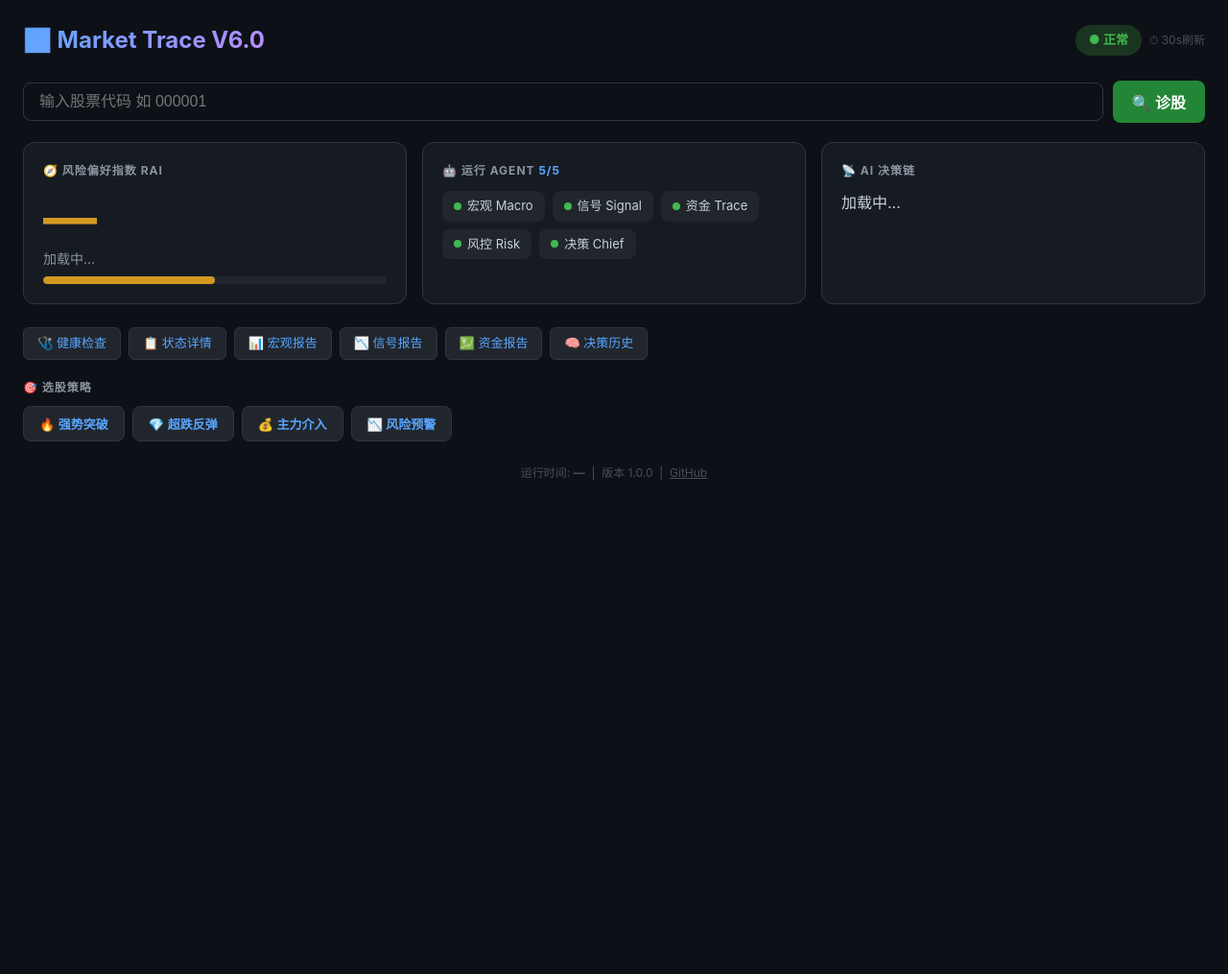
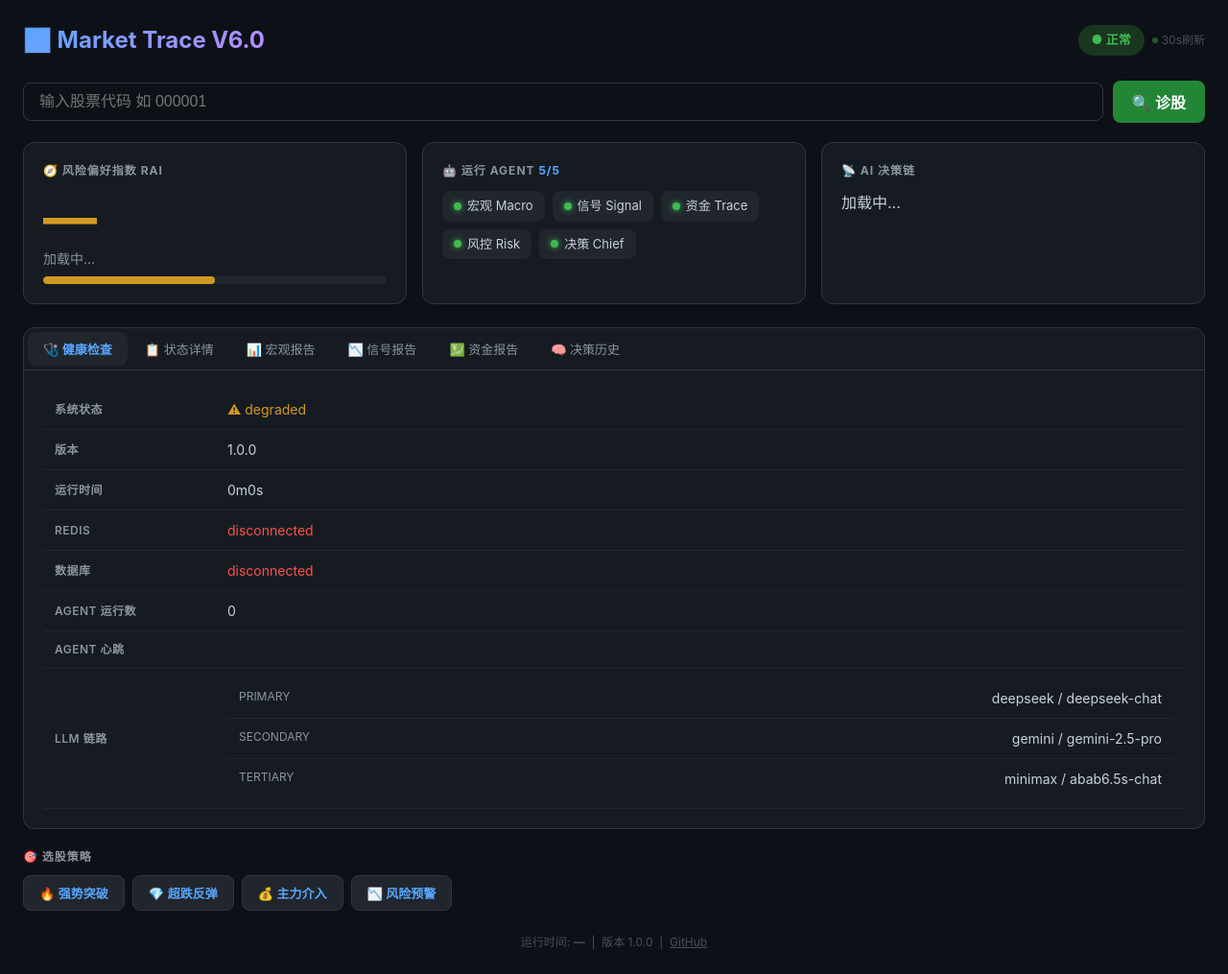
Before and after one commit to mygaga2024/market-trace-v6, a FastAPI app: page / in a window 1280 px wide. Shown: the whole page at 96% size. Before the commit the page ends 500 px from the top, so only its background shows below. Run offline with FastAPI, Linux system fonts and the light colour scheme; parts of the project's set-up code (start-up, migrations or seed data) failed here and were passed over.

Commit message:
feat: WebUI Tab面板替代跳转链接 + 卡片悬浮动画 + 数据表格化渲染

```diff
--- a/static/css/dashboard.css
+++ b/static/css/dashboard.css
@@ -10,6 +10,7 @@
   --bg-input: #0d1117;
   --bg-tag: #21262d;
   --border-color: #30363d;
+  --border-active: #58a6ff;
   --text-primary: #c9d1d9;
   --text-secondary: #8b949e;
   --text-muted: #484f58;
@@ -24,6 +25,7 @@
   --btn-primary-bg: #238636;
   --btn-primary-hover: #2ea043;
   --shadow: 0 2px 8px rgba(0,0,0,.3);
+  --radius: 12px;
 }
 
 /* ── Reset & Base ── */
@@ -83,17 +85,33 @@ body {
 /* ── Cards ── */
 .card {
   background: var(--bg-card); border: 1px solid var(--border-color);
-  border-radius: 12px; padding: 20px;
+  border-radius: var(--radius); padding: 20px;
+  transition: transform .2s ease, box-shadow .2s ease, border-color .2s ease;
+}
+.card:hover {
+  transform: translateY(-2px);
+  box-shadow: 0 4px 16px rgba(0,0,0,.4);
+  border-color: var(--border-active);
 }
 .card-title {
   font-size: 12px; text-transform: uppercase; color: var(--text-secondary);
   margin-bottom: 12px; letter-spacing: 1px;
 }
 
+/* ── Card enter animation ── */
+@keyframes fadeInUp {
+  from { opacity: 0; transform: translateY(12px); }
+  to   { opacity: 1; transform: translateY(0); }
+}
+.card { animation: fadeInUp .4s ease backwards; }
+.card:nth-child(1) { animation-delay: 0s; }
+.card:nth-child(2) { animation-delay: .1s; }
+.card:nth-child(3) { animation-delay: .2s; }
+
 /* ── RAI ── */
 .rai-value {
   font-size: 56px; font-weight: 700; line-height: 1;
-  transition: color .3s;
+  transition: color .5s ease;
 }
 .rai-good { color: var(--color-green); }
 .rai-warm { color: var(--color-yellow); }
@@ -117,9 +135,10 @@ body {
   display: flex; align-items: center; gap: 6px;
   padding: 6px 12px; background: var(--bg-tag);
   border-radius: 8px; font-size: 13px;
+  transition: background .2s;
 }
-.agent-dot .dot { width: 8px; height: 8px; border-radius: 50%; }
-.dot-on  { background: var(--color-green); }
+.agent-dot .dot { width: 8px; height: 8px; border-radius: 50%; transition: background .3s; }
+.dot-on  { background: var(--color-green); box-shadow: 0 0 6px var(--color-green); }
 .dot-off { background: var(--color-red); }
 
 /* ── LLM Chain ── */
@@ -132,22 +151,65 @@ body {
 .llm-status-on  { color: var(--color-green); }
 .llm-status-off { color: var(--text-secondary); }
 
-/* ── Links ── */
-.links {
-  display: flex; flex-wrap: wrap; gap: 8px; margin-top: 12px;
+/* ── Tab Panel ── */
+.tab-bar {
+  display: flex; flex-wrap: wrap; gap: 2px;
+  background: var(--bg-card); border: 1px solid var(--border-color);
+  border-radius: var(--radius) var(--radius) 0 0;
+  padding: 4px; margin-bottom: 0;
 }
-.links a {
-  padding: 6px 14px; background: var(--bg-tag);
-  color: var(--accent-blue); text-decoration: none;
-  border-radius: 6px; font-size: 13px; border: 1px solid var(--border-color);
-  transition: background .15s;
+.tab-btn {
+  padding: 8px 16px; background: transparent; color: var(--text-secondary);
+  border: none; border-radius: 8px; cursor: pointer;
+  font-size: 13px; font-weight: 500;
+  transition: background .15s, color .15s;
+  white-space: nowrap;
 }
-.links a:hover, .links a:focus-visible { background: var(--bg-card-hover); }
+.tab-btn:hover { background: var(--bg-tag); color: var(--text-primary); }
+.tab-btn.active {
+  background: var(--bg-tag); color: var(--accent-blue);
+  font-weight: 600;
+}
+.tab-panel {
+  background: var(--bg-card); border: 1px solid var(--border-color);
+  border-top: none; border-radius: 0 0 var(--radius) var(--radius);
+  padding: 20px; display: none; min-height: 200px;
+  animation: fadeInUp .3s ease;
+}
+.tab-panel.active { display: block; }
+
+/* JSON data display inside tabs */
+.tab-table { width: 100%; border-collapse: collapse; font-size: 14px; }
+.tab-table th, .tab-table td {
+  text-align: left; padding: 10px 12px;
+  border-bottom: 1px solid var(--bg-tag);
+}
+.tab-table th {
+  color: var(--text-secondary); font-size: 12px; text-transform: uppercase;
+  letter-spacing: .5px; font-weight: 600; width: 180px;
+}
+.tab-table td { color: var(--text-primary); word-break: break-all; }
+.tab-table .kv-ok  { color: var(--color-green); }
+.tab-table .kv-warn { color: var(--color-yellow); }
+.tab-table .kv-err { color: var(--color-red); }
+.tab-table .kv-dim { color: var(--text-secondary); font-size: 13px; }
+
+.tab-list { list-style: none; }
+.tab-list li {
+  padding: 10px 12px; border-bottom: 1px solid var(--bg-tag);
+  font-size: 14px; display: flex; justify-content: space-between; gap: 12px;
+}
+.tab-list li:last-child { border-bottom: none; }
+.tab-list .li-label { color: var(--text-secondary); min-width: 100px; font-size: 12px; text-transform: uppercase; }
+.tab-list .li-value { color: var(--text-primary); text-align: right; word-break: break-all; flex: 1; }
+
+.tab-empty { text-align: center; color: var(--text-muted); padding: 40px 0; font-size: 14px; }
 
 /* ── Decision Box ── */
 .decision-box {
   background: var(--bg-card); border: 1px solid var(--border-color);
-  border-radius: 12px; padding: 20px; margin-top: 16px;
+  border-radius: var(--radius); padding: 20px; margin-top: 16px;
+  animation: fadeInUp .4s ease backwards;
 }
 .decision-action {
   display: inline-block; padding: 4px 12px; border-radius: 6px;
@@ -229,17 +314,26 @@ body {
 .toast-warning { background: var(--bg-yellow-subtle); border: 1px solid var(--color-yellow); color: var(--color-yellow); }
 @keyframes toast-in { from { opacity: 0; transform: translateY(10px); } to { opacity: 1; transform: translateY(0); } }
 
+/* ── Refresh indicator ── */
+.refresh-indicator {
+  font-size: 12px; color: var(--text-muted);
+  display: inline-flex; align-items: center; gap: 4px;
+}
+.refresh-indicator .dot-pulse {
+  width: 6px; height: 6px; border-radius: 50%;
+  background: var(--color-green);
+  animation: pulse 2s infinite;
+}
+
 /* ── Footer ── */
 .footer {
   text-align: center; color: var(--text-muted); font-size: 12px; margin-top: 24px;
 }
-.refresh { font-size: 12px; color: var(--text-muted); }
 
 /* ── Pulse ── */
-@keyframes pulse { 0%, 100% { opacity: 1; } 50% { opacity: .5; } }
-.pulse { animation: pulse 2s infinite; }
+@keyframes pulse { 0%, 100% { opacity: 1; } 50% { opacity: .35; } }
 
-/* ── Accessibility: prefers-reduced-motion ── */
+/* ── Accessibility ── */
 @media (prefers-reduced-motion: reduce) {
   *, *::before, *::after {
     animation-duration: .01ms !important;
--- a/static/js/dashboard.js
+++ b/static/js/dashboard.js
@@ -41,6 +41,8 @@ function fmtTime(s) {
 var _pollTimer = null;
 var _analyzeLoading = false;
 var _screenAbort = null;
+var _activeTab = 'health';
+var _tabCache = {};
 
 function startPoll() {
   if (_pollTimer) clearInterval(_pollTimer);
@@ -236,9 +238,152 @@ async function screenStocks(strategy) {
   }
 }
 
+/* ── Tab Switching ── */
+function switchTab(tab) {
+  _activeTab = tab;
+  var buttons = document.querySelectorAll('.tab-btn');
+  buttons.forEach(function(b) {
+    b.classList.toggle('active', b.getAttribute('data-tab') === tab);
+    b.setAttribute('aria-selected', b.getAttribute('data-tab') === tab ? 'true' : 'false');
+  });
+  loadTab(tab);
+}
+
+function loadTab(tab) {
+  var panel = $id('tab-panel');
+  panel.innerHTML = '<div class="spinner">\u23F3 加载中...</div>';
+
+  if (_tabCache[tab]) {
+    panel.innerHTML = _tabCache[tab];
+    return;
+  }
+
+  var fetchers = {
+    health:    function() { return fetchAuth('/health').then(function(r) { return r.json(); }); },
+    status:    function() { return fetchAuth('/status').then(function(r) { return r.json(); }); },
+    reports:   function() { return fetchAuth('/reports/macro?limit=5').then(function(r) { return r.json(); }); },
+    signal:    function() { return fetchAuth('/reports/signal?limit=5').then(function(r) { return r.json(); }); },
+    trace:     function() { return fetchAuth('/reports/trace?limit=5').then(function(r) { return r.json(); }); },
+    decisions: function() { return fetchAuth('/decisions?limit=10').then(function(r) { return r.json(); }); },
+  };
+
+  var fn = fetchers[tab];
+  if (!fn) { panel.innerHTML = '<div class="tab-empty">未知面板</div>'; return; }
+
+  fn().then(function(data) {
+    var html;
+    switch(tab) {
+      case 'health':    html = renderHealth(data); break;
+      case 'status':    html = renderStatus(data); break;
+      case 'reports':   html = renderReportList(data, '宏观报告'); break;
+      case 'signal':    html = renderReportList(data, '信号报告'); break;
+      case 'trace':     html = renderReportList(data, '资金报告'); break;
+      case 'decisions': html = renderDecisions(data); break;
+      default: html = '<pre>' + escapeHtml(JSON.stringify(data, null, 2)) + '</pre>';
+    }
+    _tabCache[tab] = html;
+    panel.innerHTML = html;
+  }).catch(function(e) {
+    panel.innerHTML = '<div class="tab-empty">\u26A0\uFE0F 加载失败: ' + escapeHtml(e.message || '网络错误') + '</div>';
+  });
+}
+
+function renderHealth(d) {
+  var html = '<table class="tab-table">';
+  html += '<tr><th>系统状态</th><td class="' + (d.status === 'ok' ? 'kv-ok' : 'kv-warn') + '">' + (d.status === 'ok' ? '\u2713' : '\u26A0') + ' ' + escapeHtml(d.status) + '</td></tr>';
+  html += '<tr><th>版本</th><td>' + escapeHtml(d.version) + '</td></tr>';
+  html += '<tr><th>运行时间</th><td>' + escapeHtml(fmtTime(d.uptime_seconds)) + '</td></tr>';
+  html += '<tr><th>Redis</th><td class="' + (d.redis === 'connected' ? 'kv-ok' : 'kv-err') + '">' + escapeHtml(d.redis) + '</td></tr>';
+  html += '<tr><th>数据库</th><td class="' + (d.database === 'connected' ? 'kv-ok' : 'kv-err') + '">' + escapeHtml(d.database) + '</td></tr>';
+  html += '<tr><th>Agent 运行数</th><td>' + (d.agents_running || 0) + '</td></tr>';
+  if (d.agents) {
+    html += '<tr><th>Agent 心跳</th><td><ul class="tab-list">';
+    Object.keys(d.agents).forEach(function(k) {
+      var alive = d.agents[k];
+      html += '<li><span class="li-label">' + escapeHtml(k) + '</span><span class="li-value ' + (alive ? 'kv-ok' : 'kv-off') + '">' + (alive ? '\u25CF 在线' : '\u25CB 离线') + '</span></li>';
+    });
+    html += '</ul></td></tr>';
+  }
+  if (d.llm_chain) {
+    html += '<tr><th>LLM 链路</th><td><ul class="tab-list">';
+    Object.keys(d.llm_chain).forEach(function(k) {
+      var llm = d.llm_chain[k];
+      html += '<li><span class="li-label">' + escapeHtml(k) + '</span><span class="li-value ' + (llm.api_key_configured ? 'kv-ok' : 'kv-dim') + '">' + escapeHtml(llm.provider) + ' / ' + escapeHtml(llm.model) + '</span></li>';
+    });
+    html += '</ul></td></tr>';
+  }
+  html += '</table>';
+  return html;
+}
+
+function renderStatus(d) {
+  var html = '<table class="tab-table">';
+  html += '<tr><th>运行时间</th><td>' + escapeHtml(fmtTime(d.uptime_seconds)) + '</td></tr>';
+  if (d.decision_stats) {
+    var s = d.decision_stats;
+    html += '<tr><th>决策统计</th><td>共 ' + (s.total || 0) + ' 条';
+    if (s.buy) html += ', BUY: ' + s.buy;
+    if (s.sell) html += ', SELL: ' + s.sell;
+    if (s.hold) html += ', HOLD: ' + s.hold;
+    html += '</td></tr>';
+  }
+  if (d.case_stats && !d.case_stats.error) {
+    html += '<tr><th>案例统计</th><td>共 ' + (d.case_stats.total || 0) + ' 条</td></tr>';
+  }
+  if (d.latest_decision) {
+    var ld = d.latest_decision;
+    html += '<tr><th>最新决策</th><td>';
+    html += '<span class="decision-action action-' + escapeHtml(ld.action) + '">' + escapeHtml(ld.action) + '</span>';
+    html += ' 置信度 ' + (ld.confidence * 100).toFixed(0) + '% | ' + escapeHtml(ld.provider);
+    html += '<div style="margin-top:6px;font-size:13px;color:var(--text-secondary)">' + escapeHtml(ld.reasoning || '') + '</div>';
+    html += '</td></tr>';
+  }
+  html += '</table>';
+  return html;
+}
+
+function renderReportList(d, name) {
+  var html = '<div style="margin-bottom:8px;font-size:13px;color:var(--text-secondary)">' + escapeHtml(name) + ' — 最近 ' + (d.count || 0) + ' 条</div>';
+  if (!d.items || !d.items.length) {
+    html += '<div class="tab-empty">暂无 ' + escapeHtml(name) + ' 数据</div>';
+    return html;
+  }
+  html += '<table class="tab-table"><tr><th>时间</th><th>代码</th><th>摘要</th><th>置信度</th></tr>';
+  d.items.forEach(function(r) {
+    var ts = r.timestamp ? new Date(r.timestamp).toLocaleString('zh') : '\u2014';
+    html += '<tr><td class="kv-dim">' + escapeHtml(ts) + '</td><td>' + escapeHtml(r.symbol || '\u2014') + '</td><td>' + escapeHtml(r.summary || '\u2014') + '</td><td>' + (r.confidence ? (r.confidence * 100).toFixed(0) + '%' : '\u2014') + '</td></tr>';
+  });
+  html += '</table>';
+  return html;
+}
+
+function renderDecisions(d) {
+  var html = '<div style="margin-bottom:8px;font-size:13px;color:var(--text-secondary)">\uD83E\uDDE0 决策历史 — 共 ' + d.count + ' 条';
+  if (d.stats) html += ' (BUY: ' + (d.stats.buy || 0) + ', SELL: ' + (d.stats.sell || 0) + ', HOLD: ' + (d.stats.hold || 0) + ')';
+  html += '</div>';
+  if (!d.items || !d.items.length) {
+    html += '<div class="tab-empty">暂无决策记录</div>';
+    return html;
+  }
+  html += '<table class="tab-table"><tr><th>时间</th><th>决策</th><th>置信度</th><th>AI</th><th>理由</th></tr>';
+  d.items.forEach(function(dec) {
+    var ts = dec.timestamp ? new Date(dec.timestamp).toLocaleString('zh') : '\u2014';
+    html += '<tr>';
+    html += '<td class="kv-dim">' + escapeHtml(ts) + '</td>';
+    html += '<td><span class="decision-action action-' + escapeHtml(dec.action) + '">' + escapeHtml(dec.action) + '</span></td>';
+    html += '<td>' + (dec.confidence * 100).toFixed(0) + '%</td>';
+    html += '<td class="kv-dim">' + escapeHtml(dec.provider_label || '\u2014') + '</td>';
+    html += '<td class="kv-dim">' + escapeHtml((dec.reasoning || '').substring(0, 80)) + '</td>';
+    html += '</tr>';
+  });
+  html += '</table>';
+  return html;
+}
+
 /* ── Keyboard Submit ── */
 $id('stock-input').addEventListener('keydown', function(e) {
   if (e.key === 'Enter') analyzeStock();
 });
 
+switchTab('health');
 startPoll();
```
Also changed, not shown: other parts of static/css/dashboard.css (+38 -13 lines), templates/dashboard.html (+11 -8 lines).
